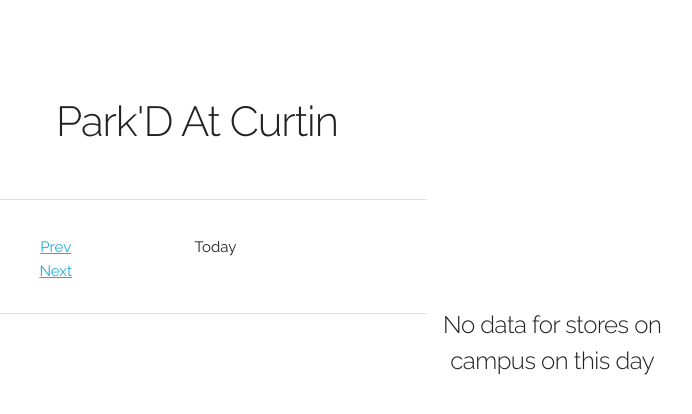
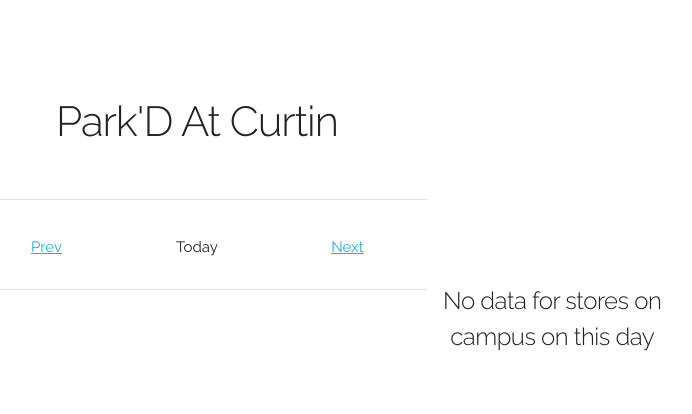
Before and after one commit to Mause/parkd, a Flask app: a page that uses templates/index.html in a window 1280 px wide. Shown: the top 414 px of the page, without its empty margins (443-1135 px from the left). Run offline with Flask 2, Linux system fonts and the light colour scheme; data that the repository does not hold is empty.

Commit message:
Tighten navigation

```diff
--- a/static/css/app.css
+++ b/static/css/app.css
@@ -1,3 +1,7 @@
 .text_center {
     text-align: center;
 }
+
+.tight_nav > .column {
+    margin-left: 2%;
+}
--- a/templates/index.html
+++ b/templates/index.html
@@ -41,7 +41,7 @@
         </div>
 
         <nav class="row text_center">
-            <div class="six columns offset-by-three">
+            <div class="six columns offset-by-three tight_nav">
                 <hr/>
                 <div class="one-third column">
                     <a href="{{ prev_page }}">Prev</a>
```
